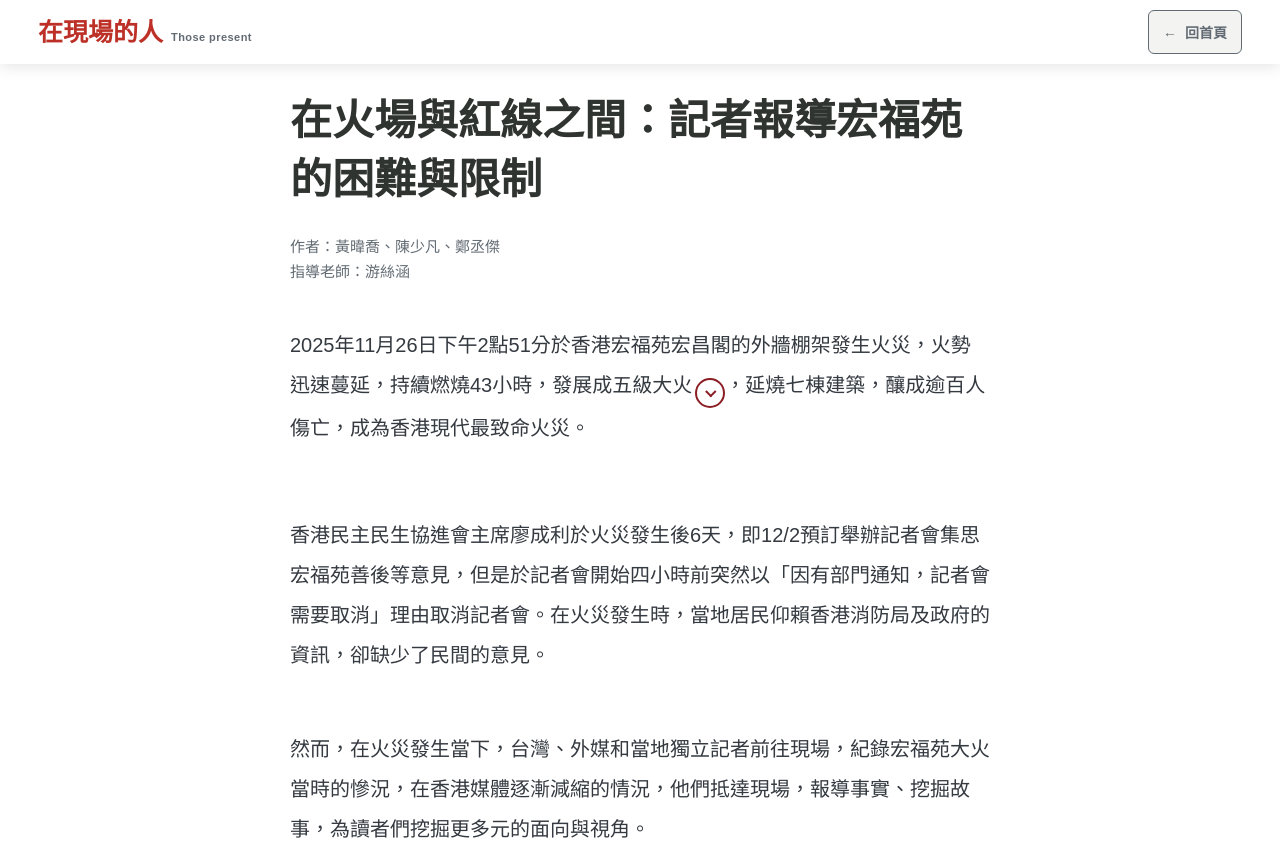
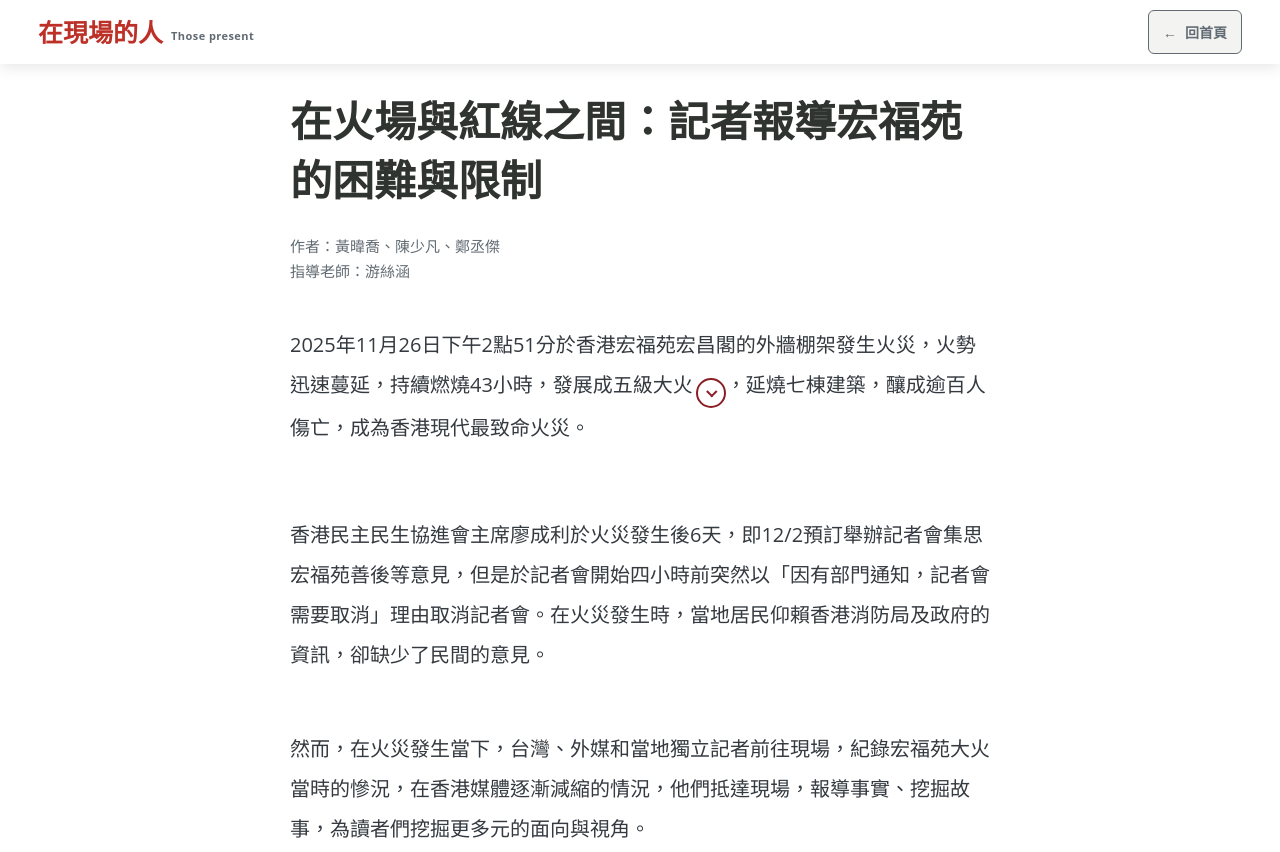
Before and after one commit to weiciao04-022/those-present-words, a plain HTML site: page index.html in a window 1280 px wide. Shown: the top 852 px of the page. Drawn offline with Linux system fonts and the light colour scheme.

Commit message:
Adjust article typography to newspaper style

```diff
--- a/article-colors.css
+++ b/article-colors.css
@@ -18,3 +18,10 @@
 .article a { text-decoration-color: rgba(189, 48, 39, 0.45); }
 .article a:hover { text-decoration-color: currentColor; }
 .annotation-toggle:hover { background: #fbeef0; }
+
+/* University newspaper inspired sans-serif typography. */
+body {
+  font-family: "Open Sans", "Microsoft JhengHei", "微軟正黑體", "PingFang TC", sans-serif;
+  font-weight: 400;
+}
+.article-title, .article-heading { font-weight: 700; }
```
